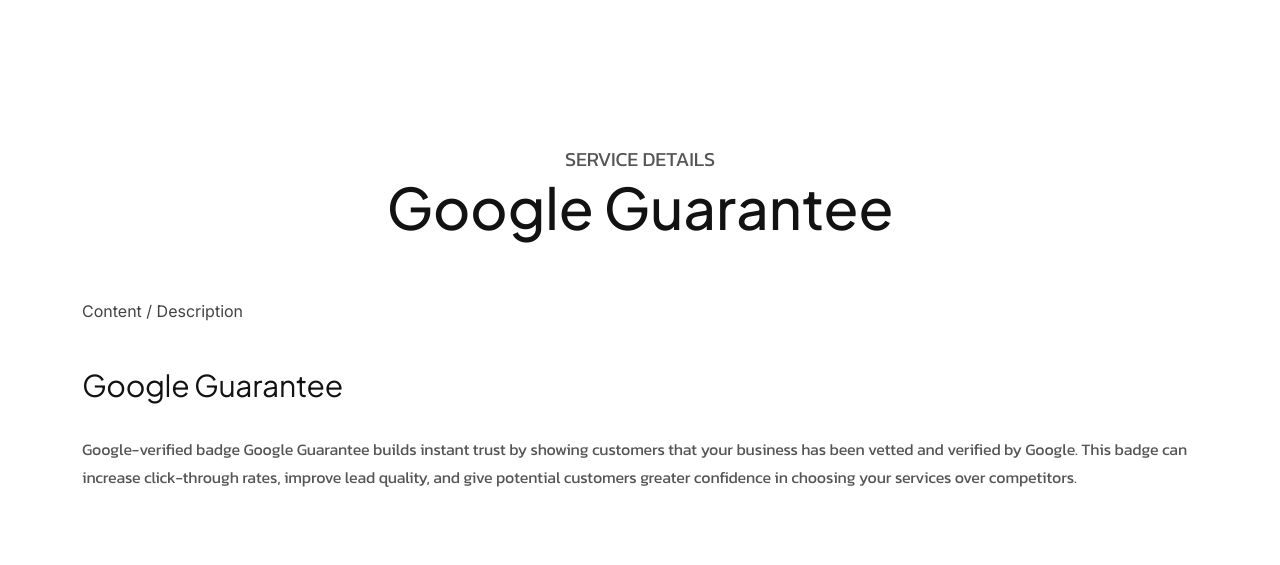
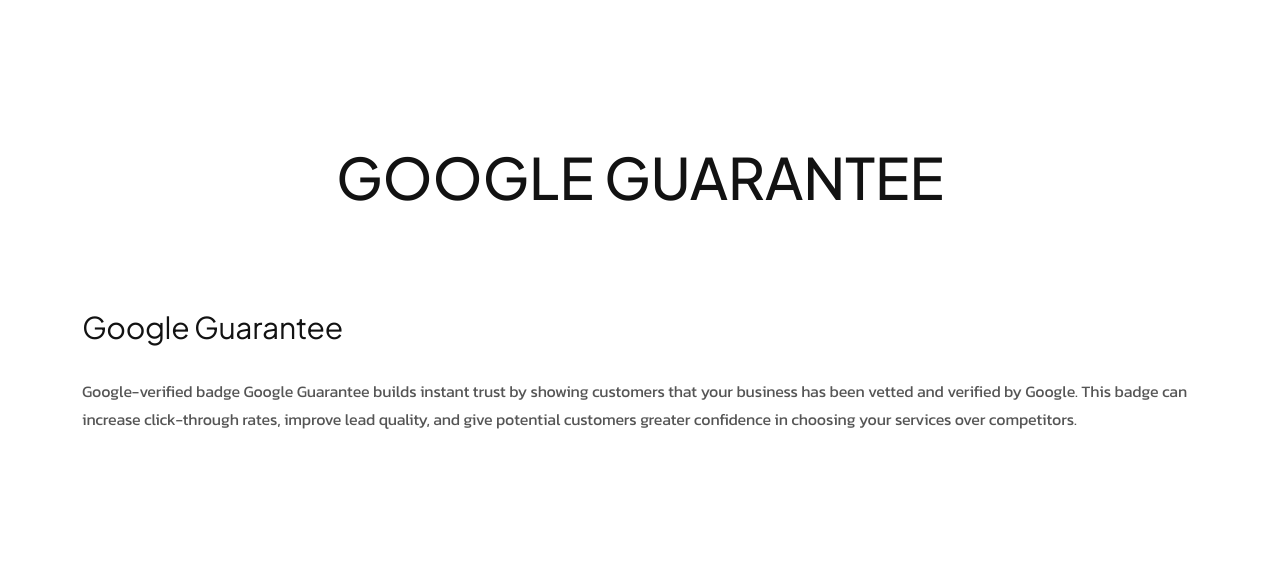
Before and after one commit to webspires-eng/createaweb, a PHP site: page /service-details?id=12 in a window 1280 px wide. Shown: the part 101-666 px from the top of the page. Run offline with PHP 8.4, Linux system fonts and the light colour scheme; data comes from the database, SQL or seed files in the repository; some web fonts are replaced.

Commit message:
Update serivce page

```diff
--- a/about.php
+++ b/about.php
@@ -476,7 +476,7 @@
         <!-- About Section End -->
 
         <!-- Award Section Start -->
-        <div class="award-area-four award-area fix">
+        <!-- <div class="award-area-four award-area fix">
             <div class="award-wrapper">
                 <div class="container">
                     <div class="row gy-5">
@@ -593,7 +593,7 @@
                     </div>
                 </div>
             </div>
-        </div>
+        </div> -->
         <!-- Award Section End -->
 
         <!-- <div class="group tp-hero-2-wrapper fix pb-150">
--- a/index.php
+++ b/index.php
@@ -83,7 +83,7 @@ include 'include/header.html';
                                             <span><?php echo $count; ?></span>
                                             <h3><?php echo htmlspecialchars($service['title']); ?></h3>
                                             <p class="text-justify">
-                                                <?php echo htmlspecialchars($service['description']); ?>
+                                                <?php echo nl2br(htmlspecialchars(substr(strip_tags($service['description']), 0, 200))); ?><?php echo strlen(strip_tags($service['description'])) > 200 ? '...' : ''; ?>
                                             </p>
                                         </div>
                                         <div class="bg-image">
--- a/service-details.php
+++ b/service-details.php
@@ -33,8 +33,8 @@ if (!$service) {
             <div class="service-details-wrapper mb-150">
                 <div class="container">
                     <div class="section-title text-center">
-                        <div class="sub-title">Service details</div>
-                        <div class="title title-anim"><?php echo htmlspecialchars($service['title']); ?></div>
+                        <!-- <div class="sub-title">Service details</div> -->
+                        <h1 class="title title-anim"><?php echo htmlspecialchars($service['title']); ?></h1>
                     </div>
 
                     <div class="main-content">
@@ -49,7 +49,7 @@ if (!$service) {
                                             <?php endif; ?>
                                         </div> -->
                                 </div>
-                            </div>Content / Description
+                            </div>
 
                         </div>
 
```
